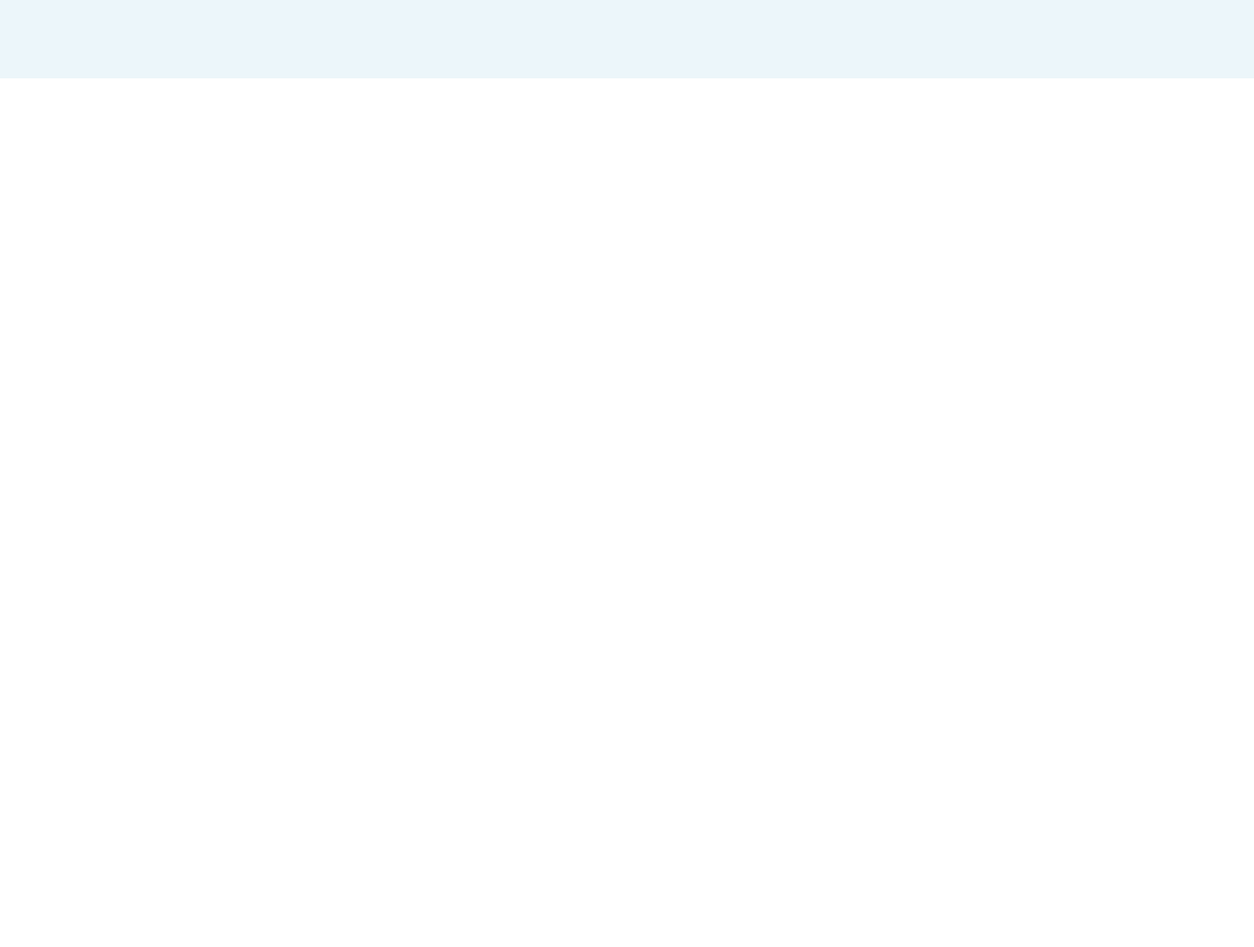
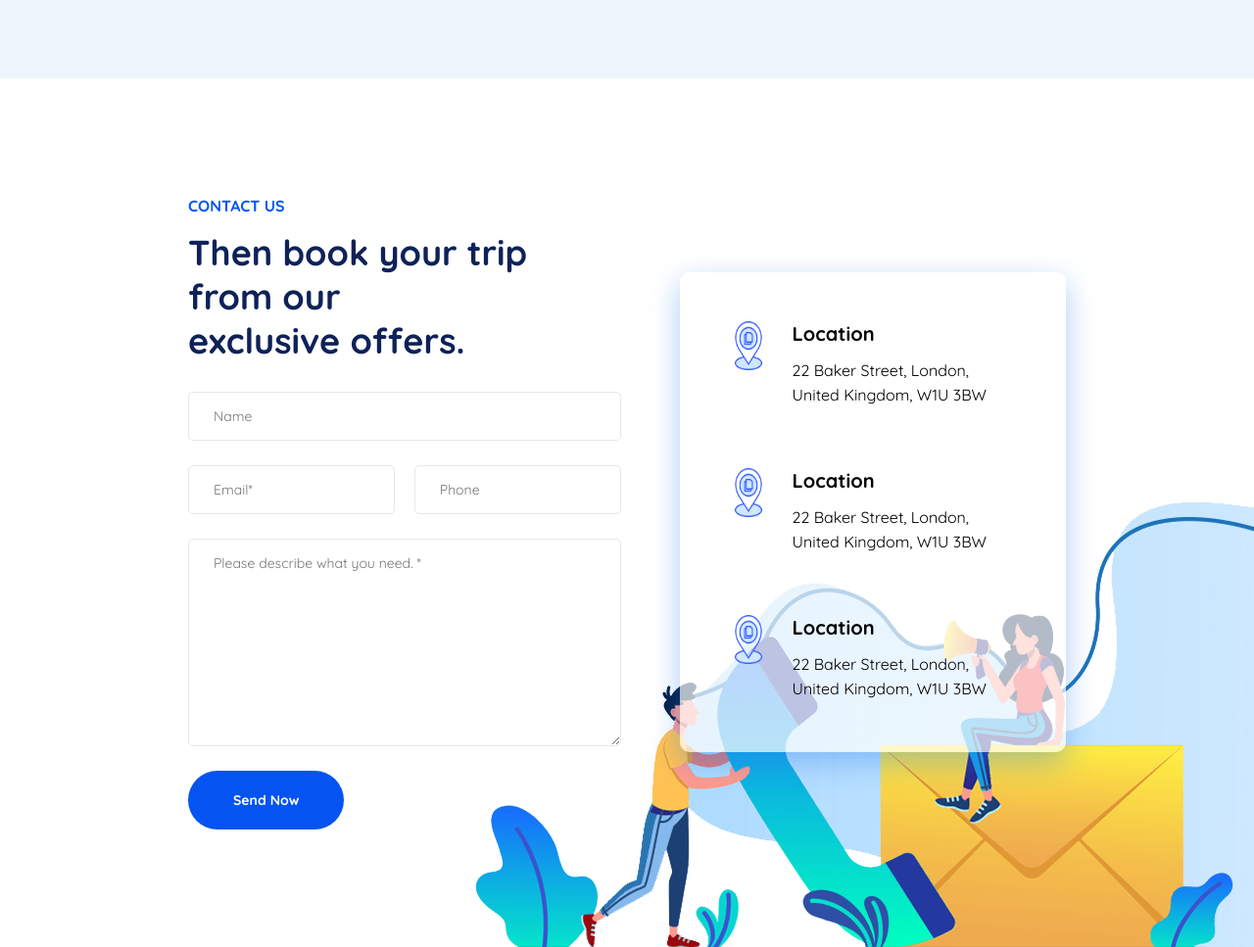
Before and after one commit to marufkhan20/it-solution-landing-page, a plain HTML site: page index.html in a window 1280 px wide. Shown: the part 6458-7425 px from the top of the page at 98% size. Before the commit the page ends 6538 px from the top, so only its background shows below. Drawn offline with Linux system fonts and the light colour scheme.

Commit message:
Contact Area Design Completed

```diff
--- a/index.html
+++ b/index.html
@@ -556,5 +556,60 @@
       </div>
     </section>
     <!-- news area end -->
+
+    <!-- contact area start -->
+    <section class="contact-area">
+      <img class="contact-bg" src="/img/contact-bg.png" alt="contact" />
+      <div class="container">
+        <div class="contact-wrapper">
+          <div class="contact-form">
+            <div class="contact-title">
+              <h4>CONTACT US</h4>
+              <h2>Then book your trip from our <br />exclusive offers.</h2>
+            </div>
+            <form action="">
+              <input type="text" placeholder="Name" />
+              <div class="contact-info">
+                <input type="email" placeholder="Email*" />
+                <input type="number" placeholder="Phone" />
+              </div>
+              <textarea
+                placeholder="Please describe what you need. *"
+                cols="30"
+                rows="10"
+              ></textarea>
+              <input type="submit" value="Send Now" />
+            </form>
+          </div>
+          <div class="contact-details">
+            <div class="single-contact">
+              <img src="/img/icons/location.png" alt="location" />
+              <div>
+                <h4>Location</h4>
+                <span>22 Baker Street, London,</span>
+                <span>United Kingdom, W1U 3BW</span>
+              </div>
+            </div>
+            <div class="single-contact">
+              <img src="/img/icons/location.png" alt="location" />
+              <div>
+                <h4>Location</h4>
+                <span>22 Baker Street, London,</span>
+                <span>United Kingdom, W1U 3BW</span>
+              </div>
+            </div>
+            <div class="single-contact">
+              <img src="/img/icons/location.png" alt="location" />
+              <div>
+                <h4>Location</h4>
+                <span>22 Baker Street, London,</span>
+                <span>United Kingdom, W1U 3BW</span>
+              </div>
+            </div>
+          </div>
+        </div>
+      </div>
+    </section>
+    <!-- contact area end -->
   </body>
 </html>
--- a/style/style.css
+++ b/style/style.css
@@ -624,6 +624,108 @@ a {
 
 /* teams area end */
 
+/* reviews area start */
+.reviews-area {
+  padding: 130px 0;
+}
+.reviews-area .reviews-wrapper {
+  text-align: center;
+  width: 60%;
+  margin: auto;
+  margin-top: 70px;
+}
+.reviews-area .reviews-wrapper .single-review ul {
+  display: flex;
+  align-items: center;
+  gap: 4px;
+  justify-content: center;
+}
+.reviews-area .reviews-wrapper .single-review ul img {
+  width: 17px;
+}
+.reviews-area .reviews-wrapper .single-review h3 {
+  color: #666;
+  font-size: 15px;
+  margin: 0;
+  margin-bottom: 20px;
+}
+.reviews-area .reviews-wrapper .single-review p {
+  font-style: italic;
+  font-size: 22px;
+  line-height: 38px;
+  font-weight: 300;
+  color: #0e2258;
+}
+.reviews-area .reviews-wrapper .single-review hr {
+  width: 60%;
+  border: 0;
+  height: 1px;
+  background: #ddd;
+  margin-bottom: 30px;
+  margin-top: 15px;
+  position: relative;
+  overflow: visible;
+}
+.reviews-area .reviews-wrapper .single-review hr::before {
+  content: "";
+  position: absolute;
+  top: -10px;
+  left: 50%;
+  width: 20px;
+  height: 20px;
+  border: 1px solid #ddd;
+  transform: translate(-50%) rotate(45deg);
+  border-left: none;
+  border-top: none;
+  background: #fff;
+}
+.reviews-area .reviews-wrapper .single-review .author-details {
+  position: relative;
+  display: inline-block;
+}
+.reviews-area .reviews-wrapper .single-review .author-details > img {
+  width: 100px;
+  height: 100px;
+  border-radius: 50%;
+  border: 4px solid #fff;
+  box-shadow: 0 0 10px #cccccc;
+}
+.reviews-area .reviews-wrapper .single-review .author-details h4 {
+  text-transform: uppercase;
+  font-weight: 700;
+  margin-top: 15px;
+  margin-bottom: 5px;
+  color: #0e2258;
+}
+.reviews-area .reviews-wrapper .single-review .author-details span {
+  text-transform: uppercase;
+  font-size: 13px;
+}
+
+.reviews-area .reviews-wrapper .single-review .author-details .quote-icon {
+  position: absolute;
+  top: 10px;
+  right: 0;
+  height: 40px;
+  width: 40px;
+  display: flex;
+  align-items: center;
+  justify-content: center;
+  background: linear-gradient(
+    90deg,
+    rgba(5, 84, 242, 1) 35%,
+    rgba(144, 0, 254, 1) 100%
+  );
+  border-radius: 50%;
+}
+.reviews-area .reviews-wrapper .single-review .author-details .quote-icon img {
+  width: 15px;
+  filter: invert(100%) sepia(16%) saturate(7463%) hue-rotate(222deg)
+    brightness(119%) contrast(115%);
+}
+
+/* reviews area end */
+
 /* new area start */
 .news-area {
   padding: 120px 0;
@@ -738,102 +840,109 @@ a {
 }
 /* news area end */
 
-/* reviews area start */
-.reviews-area {
-  padding: 130px 0;
+/* contact area start */
+.contact-area {
+  padding: 120px 0;
+  position: relative;
 }
-.reviews-area .reviews-wrapper {
-  text-align: center;
-  width: 60%;
-  margin: auto;
-  margin-top: 70px;
+.contact-area .contact-bg {
+  position: absolute;
+  bottom: 0;
+  right: 0;
+  z-index: -1;
 }
-.reviews-area .reviews-wrapper .single-review ul {
+.contact-area .contact-wrapper {
   display: flex;
   align-items: center;
-  gap: 4px;
-  justify-content: center;
+  justify-content: space-between;
+  gap: 60px;
 }
-.reviews-area .reviews-wrapper .single-review ul img {
-  width: 17px;
+.contact-area .contact-wrapper .contact-form {
+  width: 60%;
 }
-.reviews-area .reviews-wrapper .single-review h3 {
-  color: #666;
-  font-size: 15px;
+.contact-area .contact-wrapper .contact-details {
+  width: 40%;
+  padding: 50px;
+  background-color: rgba(255, 255, 255, 0.7);
+  border-radius: 10px;
+  box-shadow: 0 10px 30px 0 rgb(44 130 237 / 40%);
+}
+
+.contact-area .contact-title h4 {
   margin: 0;
-  margin-bottom: 20px;
+  color: #0554f2 !important;
+  font-weight: 700;
+  text-transform: uppercase;
+  font-size: 16px;
 }
-.reviews-area .reviews-wrapper .single-review p {
-  font-style: italic;
-  font-size: 22px;
-  line-height: 38px;
-  font-weight: 300;
+.contact-area .contact-title h2 {
+  margin: 0;
+  font-size: 36px;
   color: #0e2258;
-}
-.reviews-area .reviews-wrapper .single-review hr {
-  width: 60%;
-  border: 0;
-  height: 1px;
-  background: #ddd;
-  margin-bottom: 30px;
   margin-top: 15px;
   position: relative;
-  overflow: visible;
-}
-.reviews-area .reviews-wrapper .single-review hr::before {
-  content: "";
-  position: absolute;
-  top: -10px;
-  left: 50%;
-  width: 20px;
-  height: 20px;
-  border: 1px solid #ddd;
-  transform: translate(-50%) rotate(45deg);
-  border-left: none;
-  border-top: none;
-  background: #fff;
-}
-.reviews-area .reviews-wrapper .single-review .author-details {
-  position: relative;
-  display: inline-block;
-}
-.reviews-area .reviews-wrapper .single-review .author-details > img {
-  width: 100px;
-  height: 100px;
-  border-radius: 50%;
-  border: 4px solid #fff;
-  box-shadow: 0 0 10px #cccccc;
-}
-.reviews-area .reviews-wrapper .single-review .author-details h4 {
-  text-transform: uppercase;
-  font-weight: 700;
-  margin-top: 15px;
-  margin-bottom: 5px;
-  color: #0e2258;
-}
-.reviews-area .reviews-wrapper .single-review .author-details span {
-  text-transform: uppercase;
-  font-size: 13px;
+  padding-bottom: 30px;
 }
 
-.reviews-area .reviews-wrapper .single-review .author-details .quote-icon {
-  position: absolute;
-  top: 10px;
-  right: 0;
-  height: 40px;
-  width: 40px;
+.contact-area .contact-wrapper input,
+.contact-area .contact-wrapper textarea {
+  display: block;
+  width: 100%;
+  border: none;
+  border-radius: inherit;
+  border: 1px solid #e7e7e7;
+  padding: 15px 25px;
+  outline: none;
+  font-size: 14px;
+  border-radius: 5px;
+  margin-bottom: 25px;
+  box-sizing: border-box;
+  font-family: Quicksand, sans-serif;
+}
+.contact-area .contact-wrapper .contact-info {
   display: flex;
   align-items: center;
-  justify-content: center;
-  background: linear-gradient(
-    90deg,
-    rgba(5, 84, 242, 1) 35%,
-    rgba(144, 0, 254, 1) 100%
-  );
-  border-radius: 50%;
+  justify-content: space-between;
+  gap: 20px;
 }
-.reviews-area .reviews-wrapper .single-review .author-details .quote-icon img {
-  width: 15px;
-  filter: invert(100%) sepia(16%) saturate(7463%) hue-rotate(222deg)
-    brightness(119%) contrast(115%);
+.contact-area input[type="submit"] {
+  background-color: #0554f2;
+  margin: 0;
+  padding: 20px 45px;
+  border-radius: 30px;
+  color: #fff;
+  font-weight: 700;
+  cursor: pointer;
+  border: 1px solid transparent;
+  transition: 0.3s;
+  display: inline-block;
+  width: auto;
 }
+.contact-area input[type="submit"]:hover {
+  background-color: #fff;
+  color: #0e2b3d;
+  border: 1px solid #e6e6e6;
+}
+.contact-area .contact-details .single-contact {
+  display: flex;
+  gap: 25px;
+  margin-bottom: 60px;
+}
+.contact-area .contact-details .single-contact:last-child {
+  margin-bottom: 0;
+}
+.contact-area .contact-details .single-contact img {
+  width: 40px;
+  height: 50px;
+}
+.contact-area .contact-details .single-contact h4 {
+  text-transform: capitalize;
+  font-weight: 900;
+  font-size: 20px;
+  margin: 0;
+  margin-bottom: 15px;
+}
+.contact-area .contact-details .single-contact span {
+  display: block;
+  margin-bottom: 5px;
+}
```
Also changed, not shown: img/contact-bg.png (added), img/icons/location.png (added), img/icons/phone.png (added).
